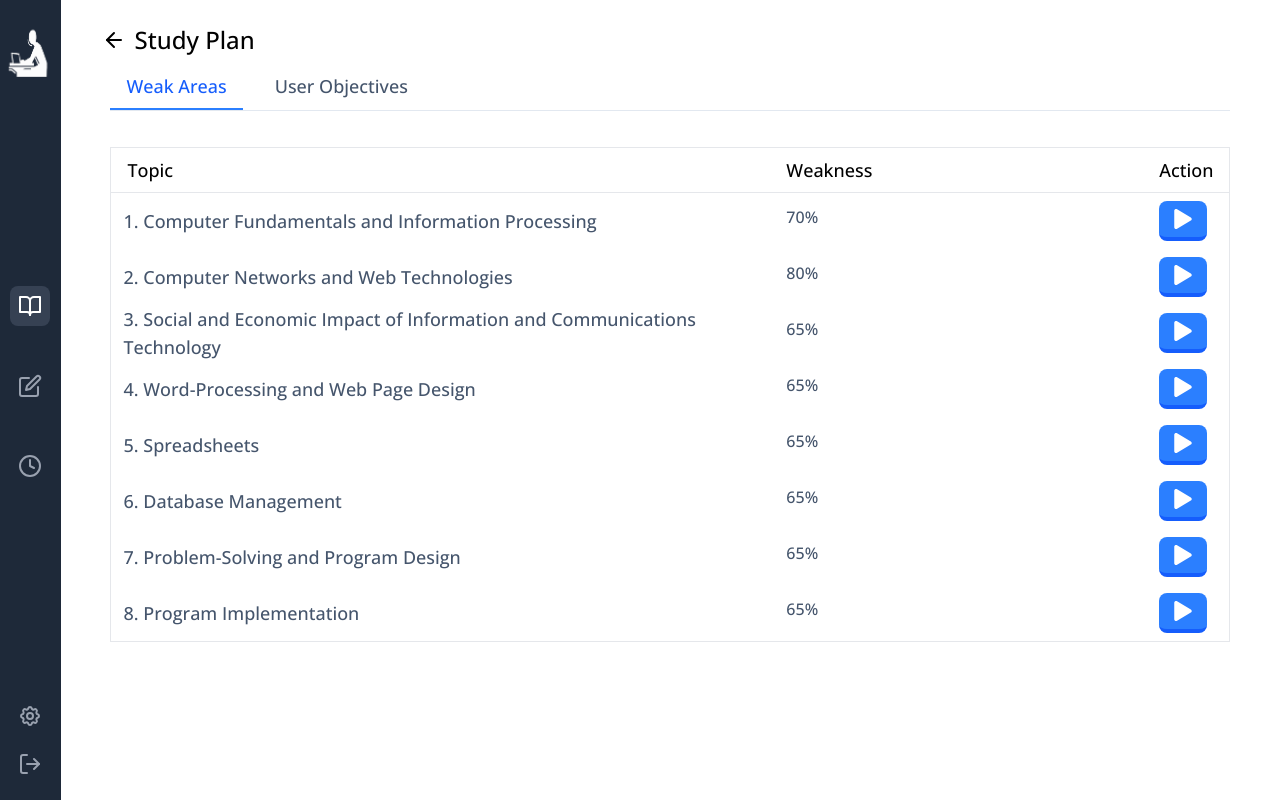
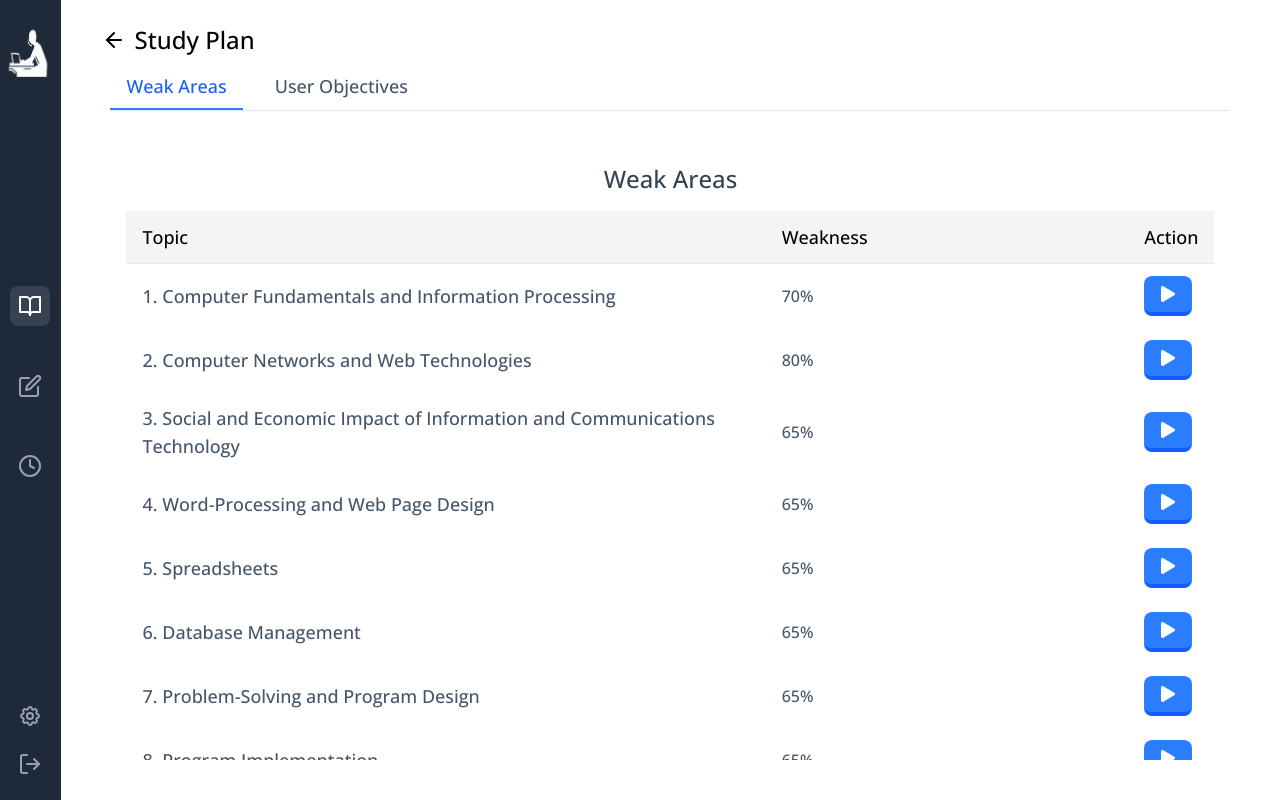
Before and after one commit to JamarTG/capstone, a React (Vite) app in the folder frontend/: page / in a window 1280 px wide. Built offline with nearby package versions, Linux system fonts and the light colour scheme.

Commit message:
Undo Changes to Card Component

```diff
--- a/frontend/src/components/ui/card.tsx
+++ b/frontend/src/components/ui/card.tsx
@@ -11,7 +11,7 @@ const Card: React.FC<CardProps> = ({ children, className, onClick, animateOnHove
   return (
     <div
       onClick={onClick}
-      className={`relative flex flex-col my-6 bg-white border-2 border-b-4 border-slate-200 rounded-lg w-96 h-40 transform transition-transform ${animateOnHover ? "hover:scale-105" : ""} perspective-1000 ${className}`}
+      className={`relative flex flex-col my-6 bg-white border-2 border-b-4 border-slate-200 rounded-lg w-96 h-64 transform transition-transform ${animateOnHover ? "hover:scale-105" : ""} perspective-1000 ${className}`}
     >
       {children}
     </div>
--- a/frontend/src/components/weak-area-table.tsx
+++ b/frontend/src/components/weak-area-table.tsx
@@ -10,42 +10,39 @@ interface WeakAreaTableProps {
 
 const WeakAreaTable: React.FC<WeakAreaTableProps> = ({ weakAreas, onRetakeQuiz }) => {
   return (
-    <div className="overflow-auto">
-      <table className="w-full border border-gray-200 rounded-lg h-full">
+    <div className="overflow-auto p-4 bg-white shadow-md rounded-lg">
+      <h2 className="text-2xl font-bold mb-4 text-center text-gray-700">Weak Areas</h2>
+      <table className="w-full border-collapse">
         <thead>
-          <tr>
-            <th className="text-left text-lg py-2 px-4 border-b border-gray-200">Topic</th>
-            <th className="text-left text-lg py-2 px-4 border-b border-gray-200">Weakness</th>
-            <th className="text-left text-lg  py-2 px-4 border-b border-gray-200">Action</th>
+          <tr className="bg-gray-100">
+            <th className="text-left text-lg py-3 px-4 border-b border-gray-200">Topic</th>
+            <th className="text-left text-lg py-3 px-4 border-b border-gray-200">Weakness</th>
+            <th className="text-left text-lg py-3 px-4 border-b border-gray-200">Action</th>
           </tr>
         </thead>
         <tbody>
           {weakAreas.map((area, index) => (
-            <tr
-              key={index}
-              className="hover:bg-gray-100"
-            >
-              <td className="text-left px-3 text-lg text-slate-600 font-semibold">
+            <tr key={index} className="hover:bg-gray-50">
+              <td className="text-left px-4 py-3 text-lg text-slate-600 font-semibold">
                 {index + 1}. {area.topic}
               </td>
-              <td className="py-6 px-4 text-slate-600 border-gray-200 w-1/3">
-                <div className="flex justify-start gap-2 items-center h-2 w-full rounded-full">
-                  <div className="mb-2">{area.weakPercentage}%</div>
+              <td className="py-3 px-4 text-slate-600 border-gray-200 w-1/3">
+                <div className="flex items-center">
+                  <div className="mr-2">{area.weakPercentage}%</div>
                   <div
-                    className={`h-full rounded-full ${getWeaknessColor(area.weakPercentage)}`}
+                    className={`h-2 rounded-full ${getWeaknessColor(area.weakPercentage)}`}
                     style={{ width: `${area.weakPercentage}%` }}
                   />
                 </div>
               </td>
-              <td className="py-1 px-4 ">
+              <td className="py-3 px-4 text-center">
                 <Button
-                className="w-8"
-                size="sm"
+                  className="w-10 h-10 flex items-center justify-center"
+                  size="sm"
                   variant="primary"
                   onClick={() => onRetakeQuiz(area.topic)}
                 >
-                  {/* <FaQuestion /> */}
-                  <FaPlay size={"md"} />
+                  <FaPlay size={16} />
                 </Button>
               </td>
             </tr>
```
